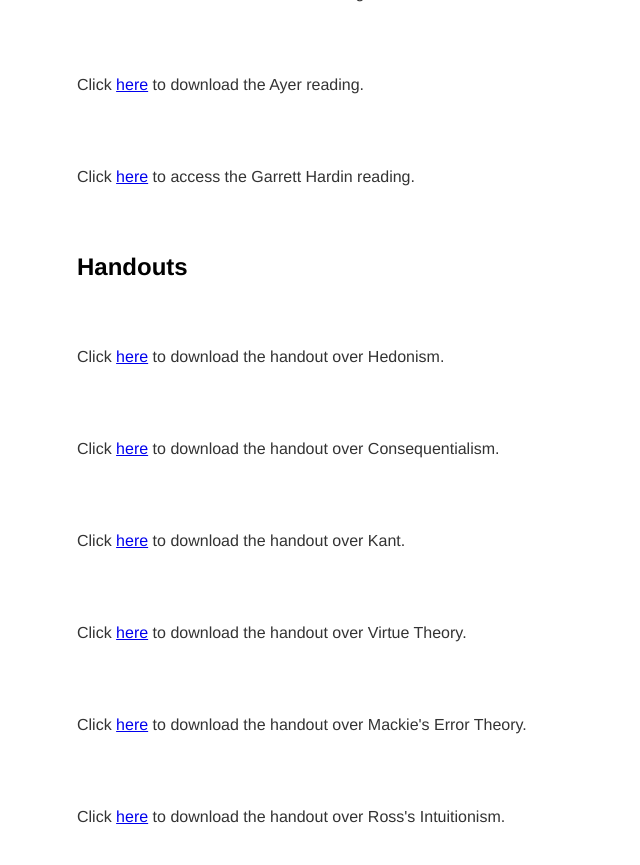
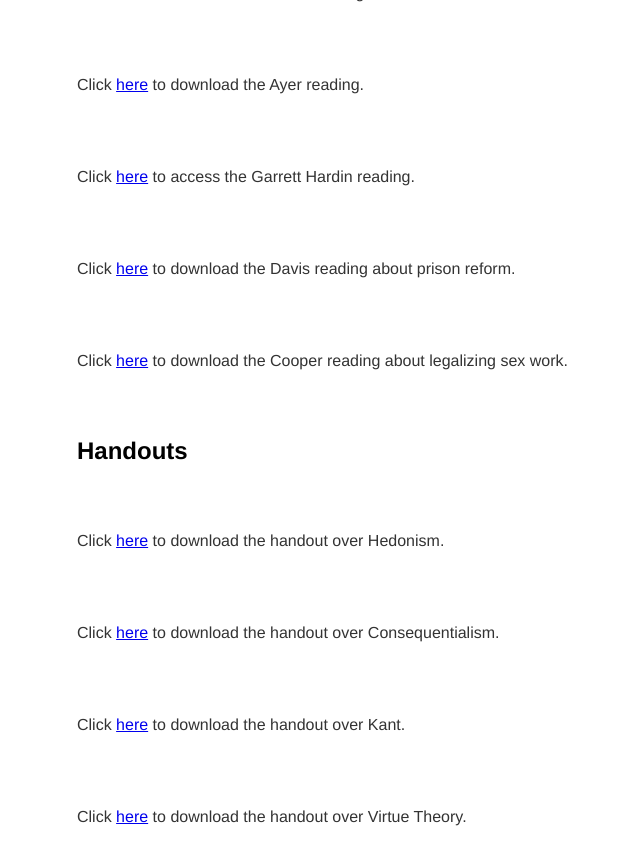
Before and after one commit to kevinjpatton/kevinjpatton.github.io, a Jekyll site: the page built from teaching/phil_2030/index.html, in a window 1280 px wide and 900 px high, scrolled down 782 px. Shown: the top 865 px of the window, without its empty margins (115-755 px from the left). Built offline with Jekyll 4.4.1, drawn with Linux system fonts in a browser that asks for light colours; Markdown is read by kramdown in place of the engine named in the settings.

Commit message:
Update index.html

```diff
--- a/teaching/phil_2030/index.html
+++ b/teaching/phil_2030/index.html
@@ -12,6 +12,8 @@ title: Teaching - Phil 2030
 <p>Click <a href="/teaching/phil_2030/W.D. Ross - What Makes Right Actions Right.pdf" target="_blank">here</a> to download the Ross reading.</p>
 <p>Click <a href="/teaching/phil_3050/AJ Ayer - Language Truth and Logic.pdf" target="_blank">here</a> to download the Ayer reading.</p>
 <p>Click <a href="https://www.garretthardinsociety.org/articles/art_lifeboat_ethics_case_against_helping_poor.html" target="_blank">here</a> to access the Garrett Hardin reading.</p>
+<p>Click <a href="/teaching/phil_2030/Angela Davis - The Prosecutor's Ethical Duty to End Mass Incarceration.pdf" target="_blank">here</a> to download the Davis reading about prison reform.</p>
+<p>Click <a href="/teaching/phil_2030Belinda Cooper - Prostitution A Feminist Analysis.pdf" target="_blank">here</a> to download the Cooper reading about legalizing sex work.</p>
 <h2>Handouts</h2>
 <p>Click <a href="/teaching/phil_2030/Handout - Hedonism.pdf" target="_blank">here</a> to download the handout over Hedonism.</p>
 <p>Click <a href="/teaching/phil_2030/Handout - Consequentialism.pdf" target="_blank">here</a> to download the handout over Consequentialism.</p>
```
